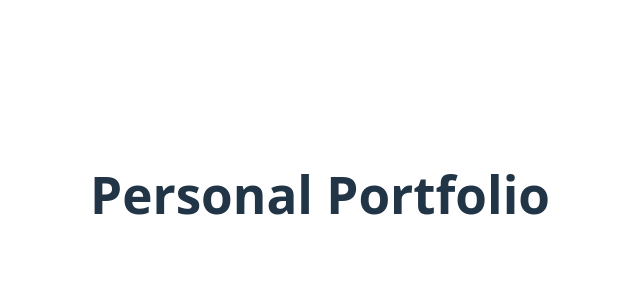
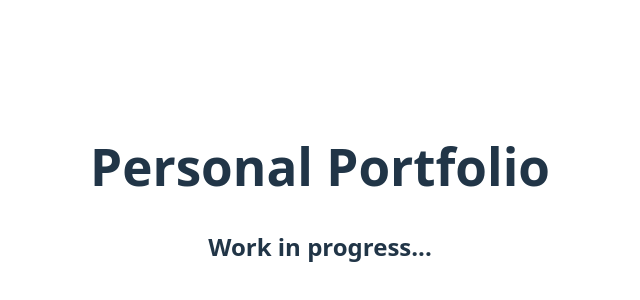
Before and after one commit to Amik05/Amik05.github.io, a React (Vite) app: page / in a window 1280 px wide. Shown: the part 206-506 px from the top of the page, without its empty margins (320-960 px from the left). Built offline with nearby package versions, Linux system fonts and the light colour scheme.

Commit message:
test: testing the ci/cd

```diff
--- a/index.html
+++ b/index.html
@@ -4,7 +4,7 @@
     <meta charset="UTF-8" />
     <link rel="icon" type="image/svg+xml" href="/vite.svg" />
     <meta name="viewport" content="width=device-width, initial-scale=1.0" />
-    <title>amik05-github-io</title>
+    <title>amir's desktop</title>
   </head>
   <body>
     <div id="root"></div>
--- a/src/App.jsx
+++ b/src/App.jsx
@@ -9,6 +9,7 @@ function App() {
   return (
     <>
       <h1>Personal Portfolio</h1>
+      <h2>Work in progress...</h2>
     </>
   );
 }
```
